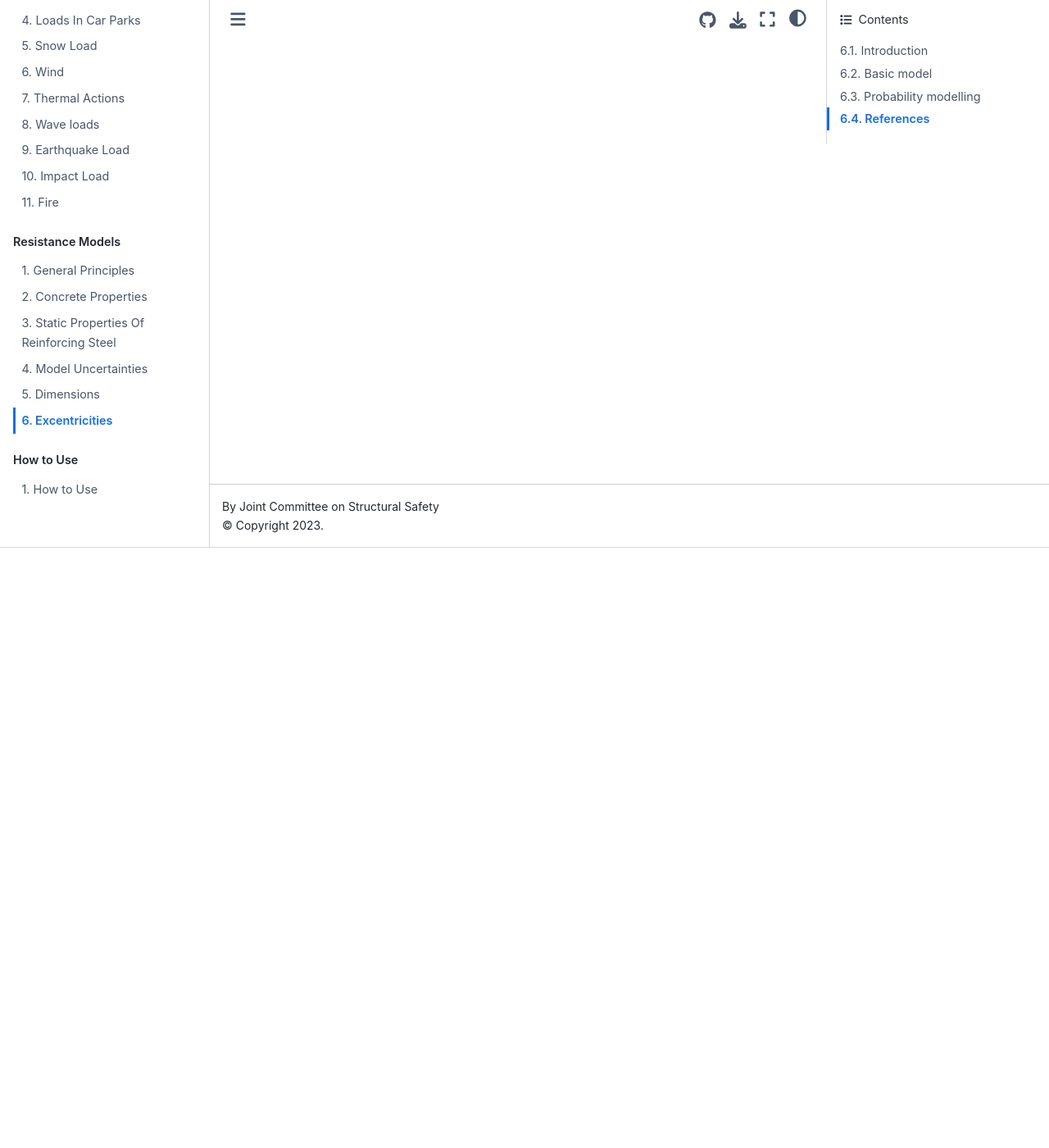
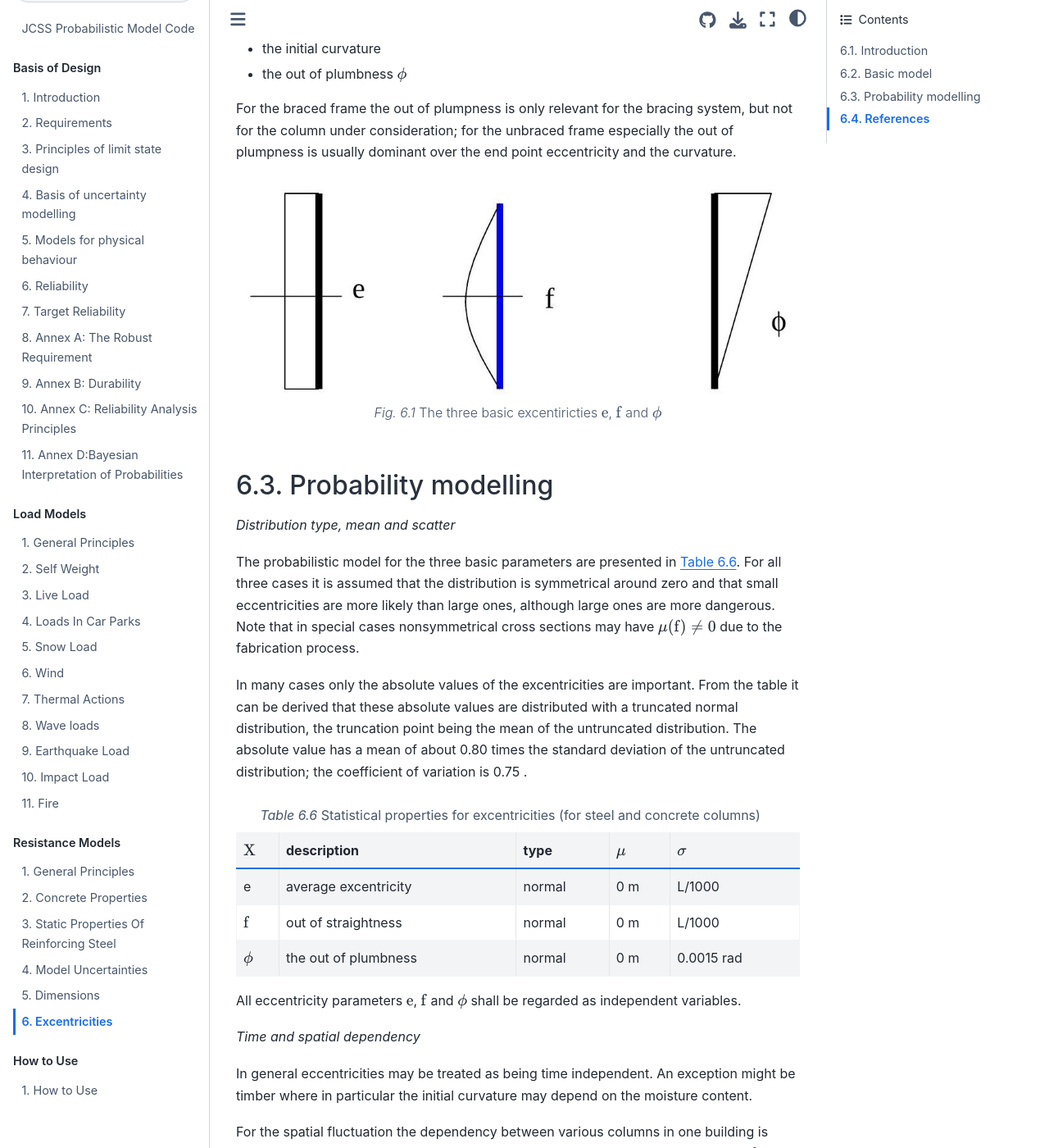
Before and after one commit to JCSS-PMC/PMC, a Jupyter Book: the page built from part-03/excentricities.md, in a window 1280 px wide and 1400 px high, scrolled down 733 px. Shown: the whole window at 82% size. Built offline with Jupyter Book 1.0.4 settings and Sphinx 7.4.7 and the Sphinx Book theme 1.1.4, drawn with Linux system fonts in a browser that asks for light colours; pages that are not in the unit, such as notebooks, are missing from menus; some of the changed text lies outside the part shown.

Commit message:
Updated Part-03 material properties - excentricities.md
Updated Part-03 material properties - excentricities.md file entire content with tables and equations syntax in line with jupyterbook

````diff
--- a/part-03/excentricities.md
+++ b/part-03/excentricities.md
@@ -1,7 +1,103 @@
 # Excentricities
-3.11 EXCENTRICITIES
+
+**List of symbols:**
+
+{math}`\rho(i, j)=` coefficient of correlation for two columns $i$ and $j$
+
+{math}`e` = average eccentricities
+
+{math}`\mathrm{f}=` central eccentricity due to curvature
+
+{math}`\phi=` out of plumbness
+
+{math}`\mu=` mean
+
+{math}`\sigma=` standard deviation
 
 ## Introduction
+
+The bearing capacity of slender elements depends to some extend on the difference between the actual and theoretical lining, the so called excentricity. In this section we will present the models for the excentrities of columns in braced and unbraced frameworks.
+
 ## Basic model
+
+In the analysis three types of eccentricities can be distinguished (see {numref}`fig-excentricities-3.11.1`)
+
+- the average excentricity
+- the initial curvature
+- the out of plumbness {math}`\phi`
+
+For the braced frame the out of plumpness is only relevant for the bracing system, but not for the column under consideration; for the unbraced frame especially the out of plumpness is usually dominant over the end point eccentricity and the curvature.
+
+```{figure} ../part-03/images/fig-excentricities-3.11.1.jpg
+:name: fig-excentricities-3.11.1
+
+The three basic excentiricties {math}`\mathrm{e}`, {math}`\mathrm{f}` and {math}`\phi`
+```
+
 ## Probability modelling
+
+*Distribution type, mean and scatter*
+
+The probabilistic model for the three basic parameters are presented in {numref}`tbl-excentricities-3.11.1`. For all three cases it is assumed that the distribution is symmetrical around zero and that small eccentricities are more likely than large ones, although large ones are more dangerous. Note that in special cases nonsymmetrical cross sections may have {math}`\mu(\mathrm{f}) \neq 0` due to the fabrication process.
+
+In many cases only the absolute values of the excentricities are important. From the table it can be derived that these absolute values are distributed with a truncated normal distribution, the truncation point being the mean of the untruncated distribution. The absolute value has a mean of about 0.80 times the standard deviation of the untruncated distribution; the coefficient of variation is 0.75 .
+
+```{table} Statistical properties for excentricities (for steel and concrete columns)
+:name: tbl-excentricities-3.11.1
+| {math}`\mathrm{X}` | description | type | {math}`\mu` | {math}`\sigma` |
+| :--- | :--- | :--- | :--- | :--- |
+| e | average excentricity | normal | 0 m | L/1000 |
+| {math}`\mathrm{f}` | out of straightness | normal | 0 m | L/1000 |
+| {math}`\phi` | the out of plumbness | normal | 0 m | 0.0015 rad |
+```
+
+All eccentricity parameters {math}`\mathrm{e}`, {math}`\mathrm{f}` and {math}`\phi` shall be regarded as independent variables.
+
+*Time and spatial dependency*
+
+In general eccentricities may be treated as being time independent. An exception might be timber where in particular the initial curvature may depend on the moisture content.
+
+For the spatial fluctuation the dependency between various columns in one building is important. In this code the average eccentricity {math}`\mathrm{e}` as well as the out of straightness {math}`\mathrm{f}` will be considered as being uncorrelated for all members. For {math}`\phi` the following correlation pattern is recommended:
+
+{math}`\rho\left(\phi_{\mathrm{i}}, \phi_{\mathrm{j}}\right)=0,5` for two columns on the same floor
+{math}`\rho\left(\phi_{\mathrm{i}}, \phi_{\mathrm{j}}\right)=0` for columns on different floors
+
+In this model some possible negative correlation between columns in vertical direction, resulting from (over) corrections for out of plumbness on lower storeys is not considered. This is a conservative assumption.
+
+**Note on applications**
+
+The limit state function for a simple slender column, clamped at the bottom and free at the top, may be presented as:
+
+```{math}
+\mathrm{Z}=\mathrm{M_{P}}-\frac{\mathrm{P_{E}}}{\mathrm{P_{E}}-\mathrm{P}} \mathrm{P} \phi \mathrm{h}
+```
+
+{math}`\mathrm{M}_{\mathrm{p}}=` plastic moment
+
+{math}`\mathrm{P}=` vertical load
+
+{math}`\mathrm{P}_{\mathrm{E}}=` Euler buckling load
+
+{math}`\mathrm{h}=` height of the column
+
 ## References
+
+Ellingwood, B., Galambos, Th., MacGregor, J., Cornell, A.: Development of a probability based load criterion for American national standard A58. Building code requirements for minimum design loads in buildings and other structures. NBS special publication 577, June 1980
+
+Bjorhovde, R.: A probabilistic approach to maximum column strength. Reliability of Metal Structures, ASCE, Speciality Conference, Pittsburgh, 1972.
+
+Geometrical and cross-sectional properties of steel structures. Chapter 2. European Convention for constructional steelwork. Second international colloquium on stability. Introductory report, sept. 1976, pp. 19-46, 58-59.
+
+Edlund, B., Leopoldson, U.: Monte Carlo simulation of the load carrying capacity of steel beams. Chalmers university of technology, division of steel and timber structures, publ. S71-3 \\& S71-5, Göteborg, 1973.
+
+Alpsten, G.A.: Statistical Investigation of the strength of rolled and welded structural steel shapes. Report 39.4, Swedish institute of steel construction, Stockholm
+
+Hardwick, T.R., Milner, R.M.: Dimensional Variations - Frame structures for schools. The architects, Journal information library, 20 September 1967, vol. 146, technical study, AJ SfB Ba4, pp. 745-748.
+
+Klingberg, L.: Studies on the dimensional accuracy of a column and beam framework. National Swedish building research summaries, R38:1970.
+
+Klingberg, L.: Studies of dimensional accuracy in prefab building with flexible joints. National Swedish building research summaries, R28:1971.
+
+Maass, G.: Statistische Untersuchungen von geometrischen Abweichungen an ausgeführten Stahlbetonbauteilen. Teil II: Messergebnisse geometrischer Abweichungen bei Stützen, Wänden, Balken und Decken des Stahlbetonhochbaus. Berichte zur Zuverlässigkeitstheorie der Bauwerke, TU München Sonderforschungsbereich 96, Heft 28/1978.
+
+Fiorato, A.E.: Geometric imperfections in concrete structures. National Swedish building research. Document D5: 1973.
````
